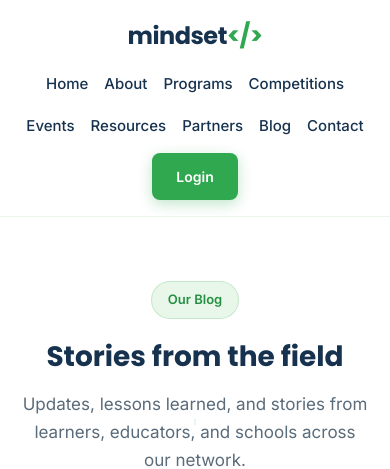
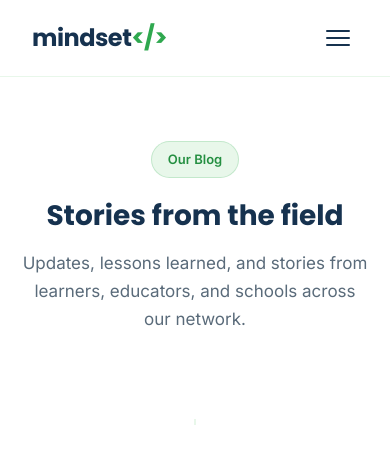
Before and after one commit to MarthaMuronji/Mindset-Coders, a Django app: page /blog/ in a window 390 px wide. Shown: the top 469 px of the page. Run offline with Django 5.2, Linux system fonts and the light colour scheme; data that the repository does not hold is empty.

Commit message:
Add hamburger mobile nav, fix desktop nav-collapse layout, remove duplicate mobile media query

```diff
--- a/static/css/style.css
+++ b/static/css/style.css
@@ -65,6 +65,61 @@
     align-items: center;
     justify-content: space-between;
     padding: 18px 32px;
+}
+
+.nav-collapse {
+    display: flex;
+    align-items: center;
+    gap: 34px;
+}
+
+.nav-toggle {
+    display: none;
+    flex-direction: column;
+    gap: 5px;
+    background: none;
+    border: none;
+    cursor: pointer;
+    padding: 8px;
+}
+
+.nav-toggle span {
+    width: 24px;
+    height: 2px;
+    background: var(--navy);
+    border-radius: 2px;
+}
+
+@media (max-width: 768px) {
+    .nav-toggle {
+        display: flex;
+    }
+
+    .nav-collapse {
+        display: none;
+        flex-direction: column;
+        width: 100%;
+        padding: 20px 0 10px;
+        gap: 20px;
+    }
+
+    .nav-collapse.open {
+        display: flex;
+    }
+
+    .nav-links {
+        flex-direction: column;
+        align-items: center;
+        gap: 16px;
+    }
+
+    .navbar {
+        flex-wrap: wrap;
+    }
+
+    .btn-login {
+        align-self: center;
+    }
 }
 
 .logo {
@@ -584,19 +639,8 @@
     }
 }
 
+
 @media (max-width: 768px) {
-    .navbar {
-        flex-direction: column;
-        gap: 14px;
-        padding: 16px;
-    }
-
-    .nav-links {
-        flex-wrap: wrap;
-        justify-content: center;
-        gap: 16px;
-    }
-
     .hero-content h1 {
         font-size: 30px;
     }
@@ -628,6 +672,8 @@
         padding: 24px 16px;
     }
 }
+
+
 
 /* ===== Scroll reveal ===== */
 .reveal {
--- a/static/js/main.js
+++ b/static/js/main.js
@@ -1,4 +1,12 @@
 document.addEventListener('DOMContentLoaded', function () {
+    const navCollapse = document.querySelector('.nav-collapse');
+    if (navCollapse) {
+        navCollapse.querySelectorAll('a').forEach(function (link) {
+            link.addEventListener('click', function () {
+                navCollapse.classList.remove('open');
+            });
+        });
+    }
 
     const revealEls = document.querySelectorAll('.reveal');
 
--- a/templates/base.html
+++ b/templates/base.html
@@ -19,6 +19,10 @@
     <a href="{% url 'home' %}" class="logo">
         mindset<span class="logo-accent">&lt;/&gt;</span>
     </a>
+    <button class="nav-toggle" aria-label="Toggle menu" onclick="document.querySelector('.nav-collapse').classList.toggle('open')">
+        <span></span><span></span><span></span>
+    </button>
+    <div class="nav-collapse">
         <ul class="nav-links">
             <li><a href="{% url 'home' %}">Home</a></li>
             <li><a href="{% url 'about' %}">About</a></li>
@@ -29,10 +33,9 @@
             <li><a href="{% url 'partners' %}">Partners</a></li>
             <li><a href="{% url 'blog' %}">Blog</a></li>
             <li><a href="{% url 'contact' %}">Contact</a></li>
-
-
         </ul>
         <a href="#" class="btn btn-login">Login</a>
+    </div>
 </nav>
     </header>
 
```
Lines whose indentation alone changed are shown as unchanged.
